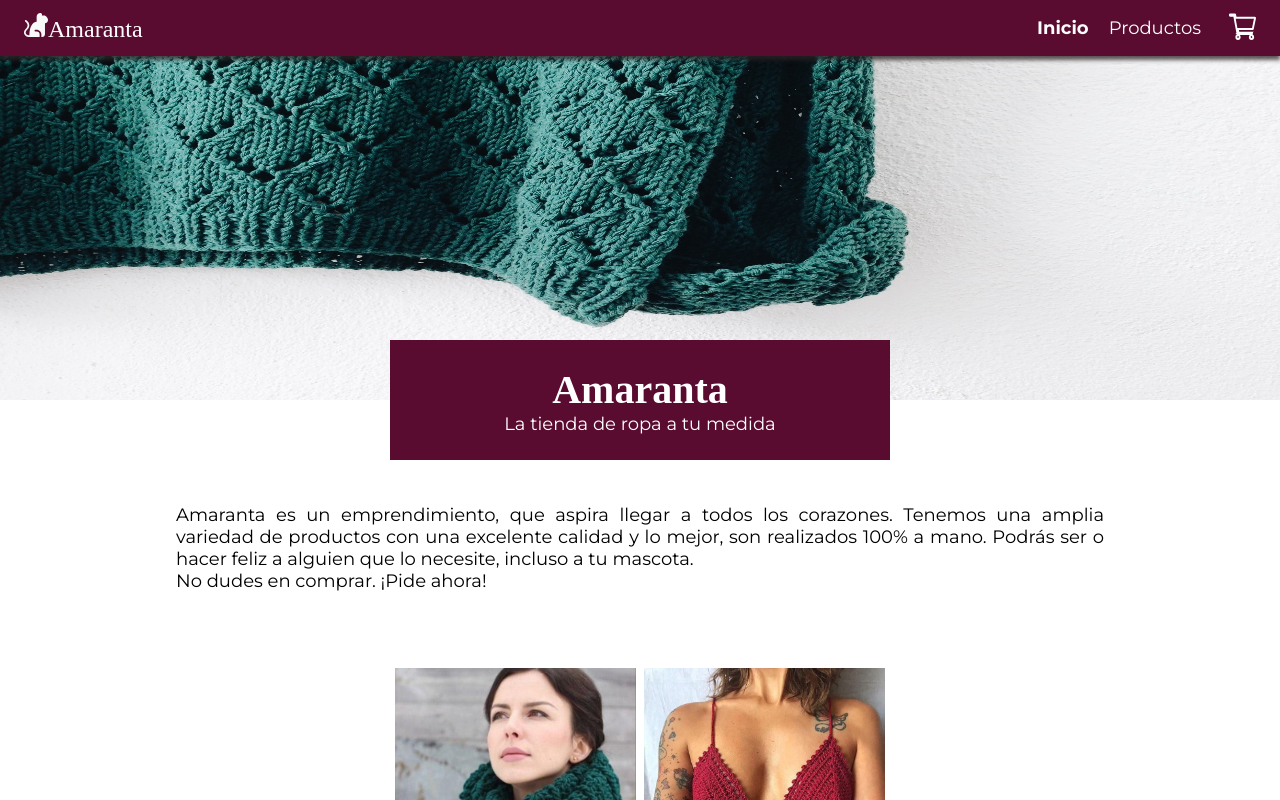
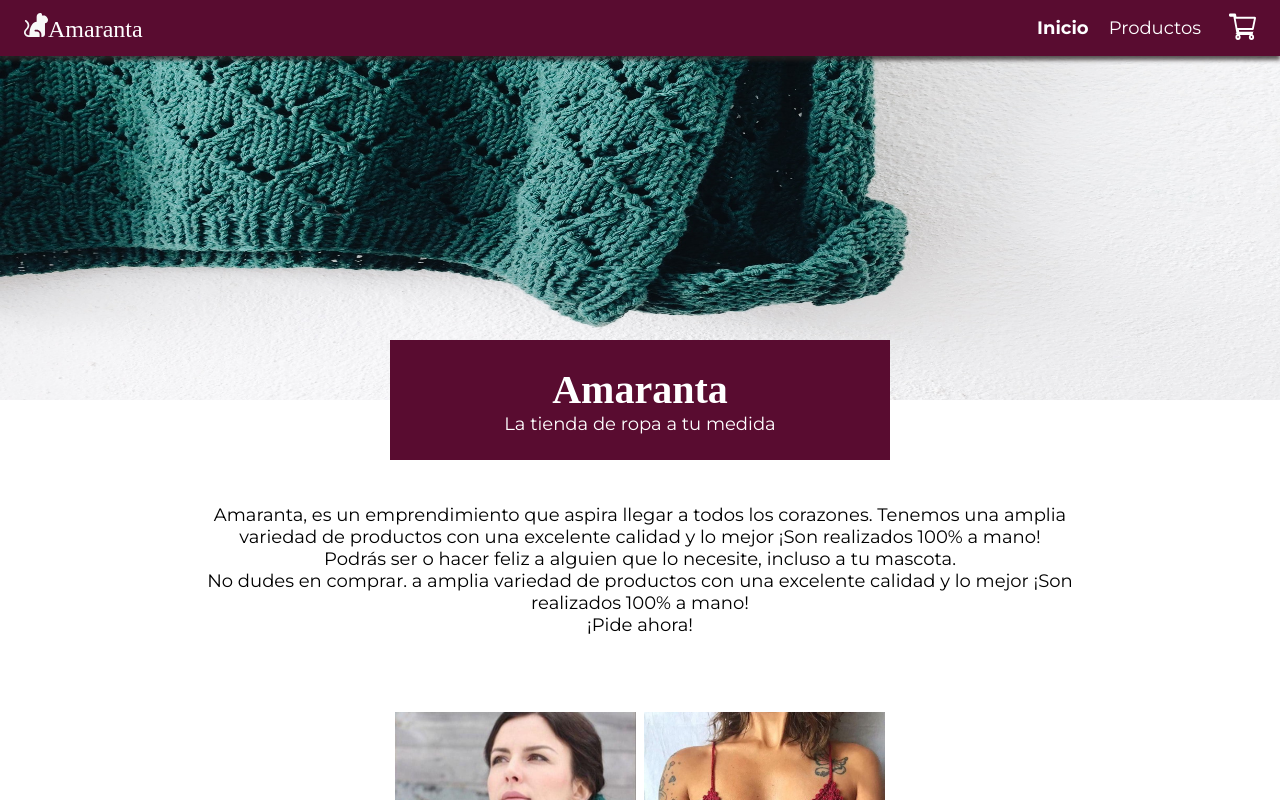
Before and after one commit to ourainbows/amaranta-store, a React (Create React App) app: page / in a window 1280 px wide. Shown: the top 800 px of the page. Built offline with nearby package versions, Linux system fonts and the light colour scheme; a web font is replaced by a local one.

Commit message:
Changed image

```diff
--- a/src/pages/Buy.jsx
+++ b/src/pages/Buy.jsx
@@ -54,7 +54,7 @@ function Buy() {
                     />
                     <textarea
                         name="comments"
-                        placeholder="Comentarios o requerimientos adicionales"
+                        placeholder="Comentarios, preguntas y requerimientos adicionales"
                         onChange={handleChange}
                     />
                 </form>
@@ -72,7 +72,6 @@ function Buy() {
                     <a href={url} onClick={message} target="_blank" rel="noreferrer">COMPRAR</a>
                 </div>
                 <p className={styles.pInfo}>* Serás redireccionado a Whatsapp para terminar tu compra</p>
-                <button onClick={message}>Clickkkdkasdlas</button>
             </div>
         </main>
     )
--- a/src/pages/Home.jsx
+++ b/src/pages/Home.jsx
@@ -16,10 +16,10 @@ function Home() {
                     </div>
                 </div>
                 <div className={styles.containerAboutStore}>
-                <p className={styles.aboutStore}>Amaranta es un emprendimiento, que aspira llegar a todos los corazones.
-                    Tenemos una amplia variedad de productos con una excelente calidad y lo mejor, son realizados 100% a mano.
-                    Podrás ser o hacer feliz a alguien que lo necesite, incluso a tu mascota.
-                    <br/>No dudes en comprar. ¡Pide ahora!
+                <p className={styles.aboutStore}>Amaranta, es un emprendimiento que aspira llegar a todos los corazones.
+                    Tenemos una amplia variedad de productos con una excelente calidad y lo mejor ¡Son realizados 100% a mano!
+                        <br />Podrás ser o hacer feliz a alguien que lo necesite, incluso a tu mascota.
+                        <br />No dudes en comprar. a amplia variedad de productos con una excelente calidad y lo mejor ¡Son realizados 100% a mano! <br />¡Pide ahora!
                 </p>
                 </div>
                 {/* <ButtonProdcuts /> */}
--- a/src/styles/home.module.css
+++ b/src/styles/home.module.css
@@ -86,12 +86,11 @@
 @media (min-width: 1024px) {
   .aboutStore {
     font-size: 1.8rem;
+    text-align: center;
   }
   .seeTiktok {
     font-size: 1.3rem;
   }
-}
-@media (min-width: 1024px) {
   .containerBrand {
     width: 50rem;
     height: 12rem;
```
Also changed, not shown: src/assets/images/sacoMascota.jpg.
